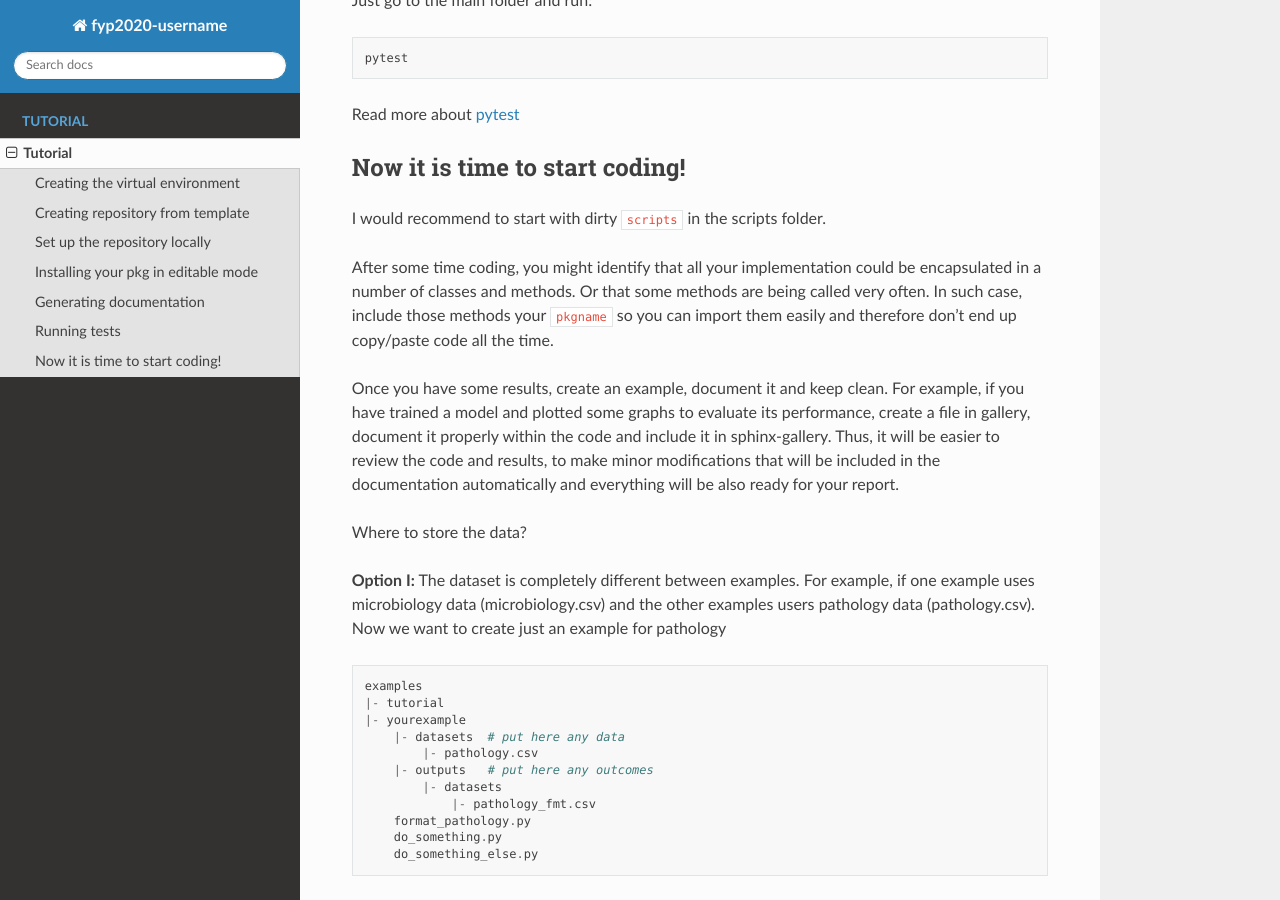
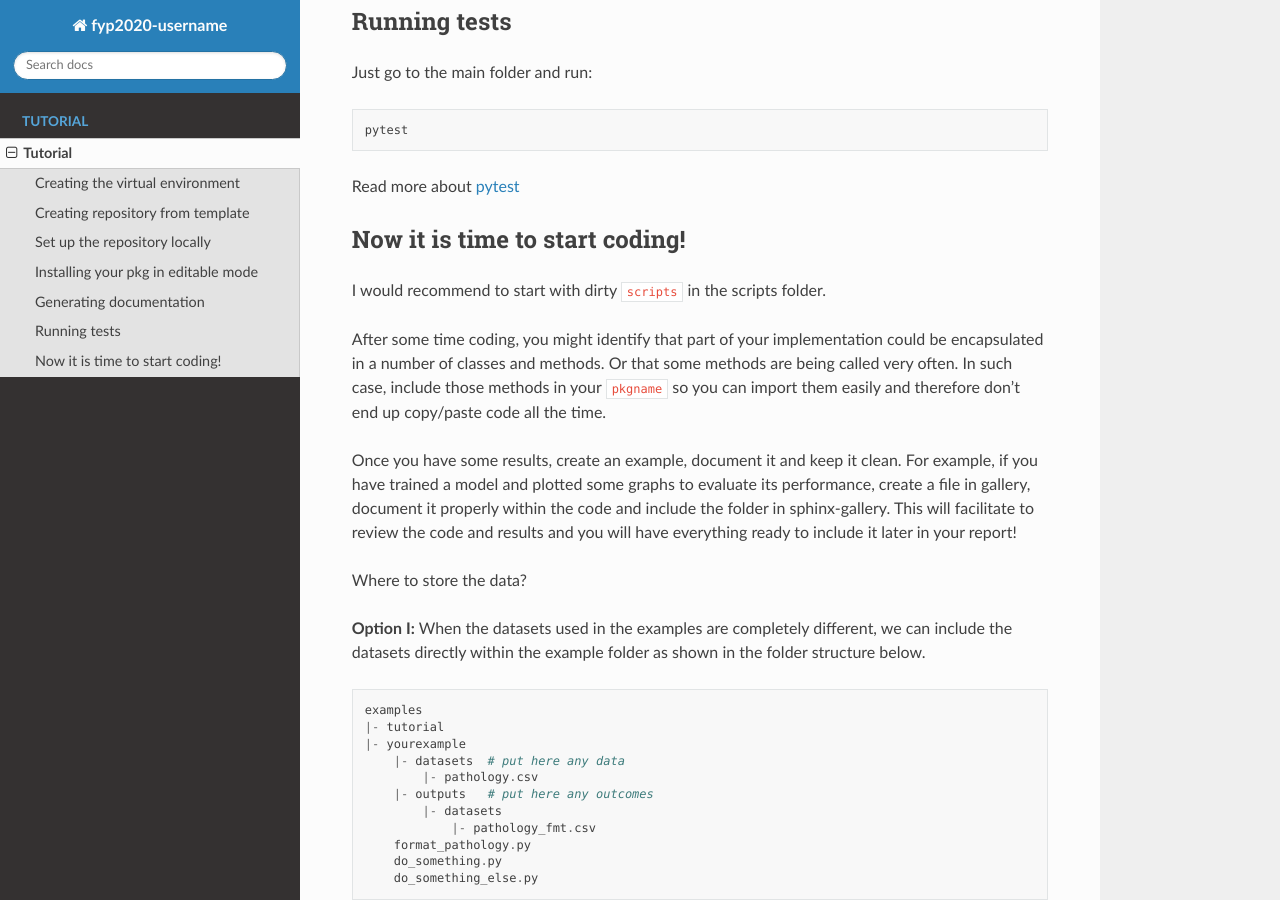
Before and after one commit to bahp/fyp-pypkg-template, a Sphinx documentation site: the page built from docs/source/tutorials/setup.rst, in a window 1280 px wide and 900 px high, scrolled down 5091 px. Built offline with Sphinx 7.4.7 and the Read the Docs theme 2.0.0, drawn with Linux system fonts in a browser that asks for light colours; pages that are not in the unit, such as notebooks, are missing from menus; some of the changed text lies outside the part shown.

Commit message:
~ minor changes

```diff
--- a/docs/source/tutorials/setup.rst
+++ b/docs/source/tutorials/setup.rst
@@ -8,7 +8,8 @@ A virtual environment is a tool that helps to keep dependencies required by
 different projects separate by creating isolated python virtual environments
 for them. This is one of the most important tools that Python developers use.
 
-In recent versions of python we can use venv
+In recent versions of python (>3) we can use venv. If you have various
+versions of python you might need to use python3 or py instead.
 
 .. code::
 
@@ -125,14 +126,16 @@ It is recommended to install the package in editable (develop) mode. It puts a l
 so that your package is installed, but any changes will immediately take effect.
 This way all your can import your package the usual way.
 
-First, ensure that the repository is in your local machine
+First, ensure that the repository is in your local machine (we just did it
+on the previous section)
 
 .. code::
 
   git clone https://github.com/<username>/<reponame>.git
 
-Install the requirements. In the scenario of missing libraries, just install
-them using pip.
+Let's install the requirements. Move to the folder where requirements.txt is
+and install all the required libraries as shown in the statements below. In
+the scenario of missing libraries, just install them using pip.
 
 .. code::
 
@@ -267,26 +270,24 @@ Now it is time to start coding!
 
 I would recommend to start with dirty ``scripts`` in the scripts folder.
 
-After some time coding, you might identify that all your implementation
+After some time coding, you might identify that part of your implementation
 could be encapsulated in a number of classes and methods. Or that some
 methods are being called very often. In such case, include those methods
-your ``pkgname`` so you can import them easily and therefore don't end up
+in your ``pkgname`` so you can import them easily and therefore don't end up
 copy/paste code all the time.
 
-Once you have some results, create an example, document it and keep clean.
+Once you have some results, create an example, document it and keep it clean.
 For example, if you have trained a model and plotted some graphs to
 evaluate its performance, create a file in gallery, document it properly
-within the code and include it in sphinx-gallery. Thus, it will be easier
-to review the code and results, to make minor modifications that will
-be included in the documentation automatically and everything will be also
-ready for your report.
+within the code and include the folder in sphinx-gallery. This will facilitate
+to review the code and results and you will have everything ready to include
+it later in your report!
 
 Where to store the data?
 
-**Option I:** The dataset is completely different between examples. For example,
-if one example uses microbiology data (microbiology.csv) and the other
-examples users pathology data (pathology.csv). Now we want to create
-just an example for pathology
+**Option I:** When the datasets used in the examples are completely different,
+we can include the datasets directly within the example folder as shown in
+the folder structure below.
 
 .. code-block::
 
```
Also changed, not shown: other parts of docs/source/tutorials/setup.rst (+1 -1 lines).
